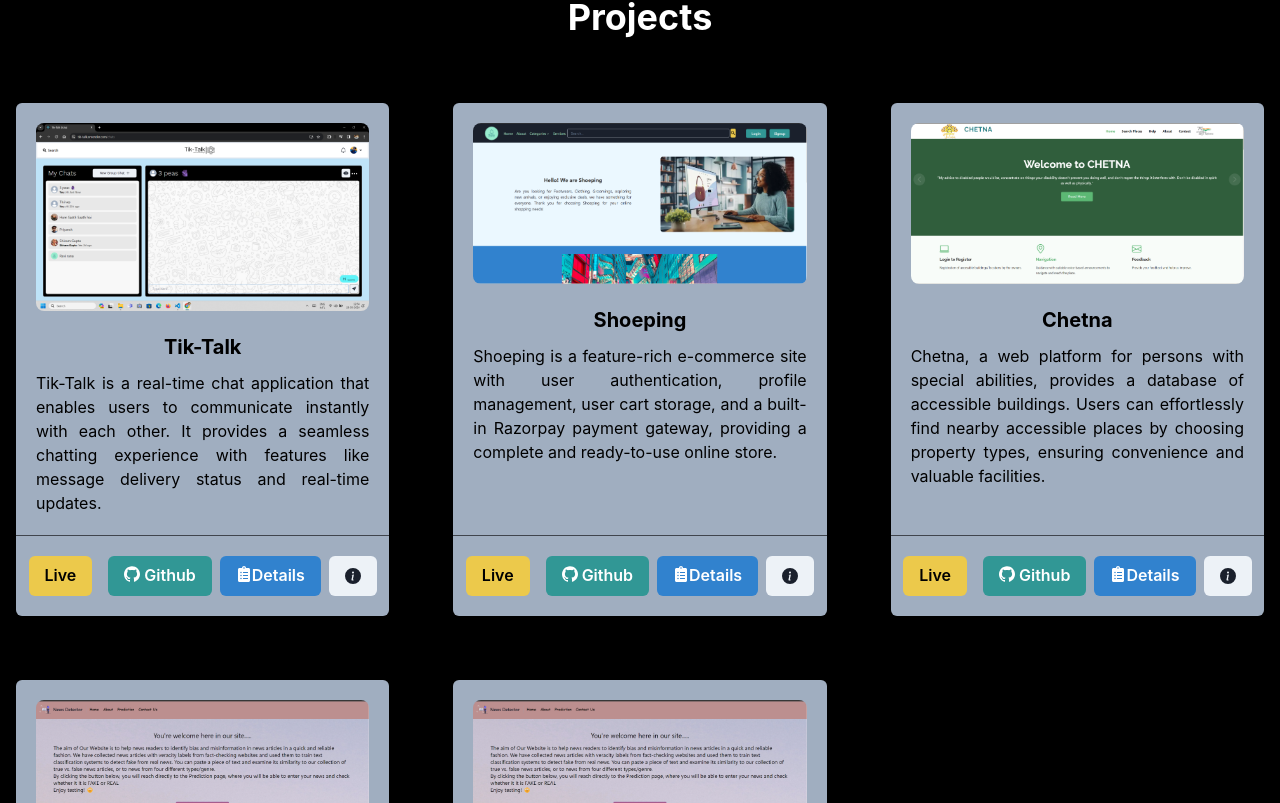
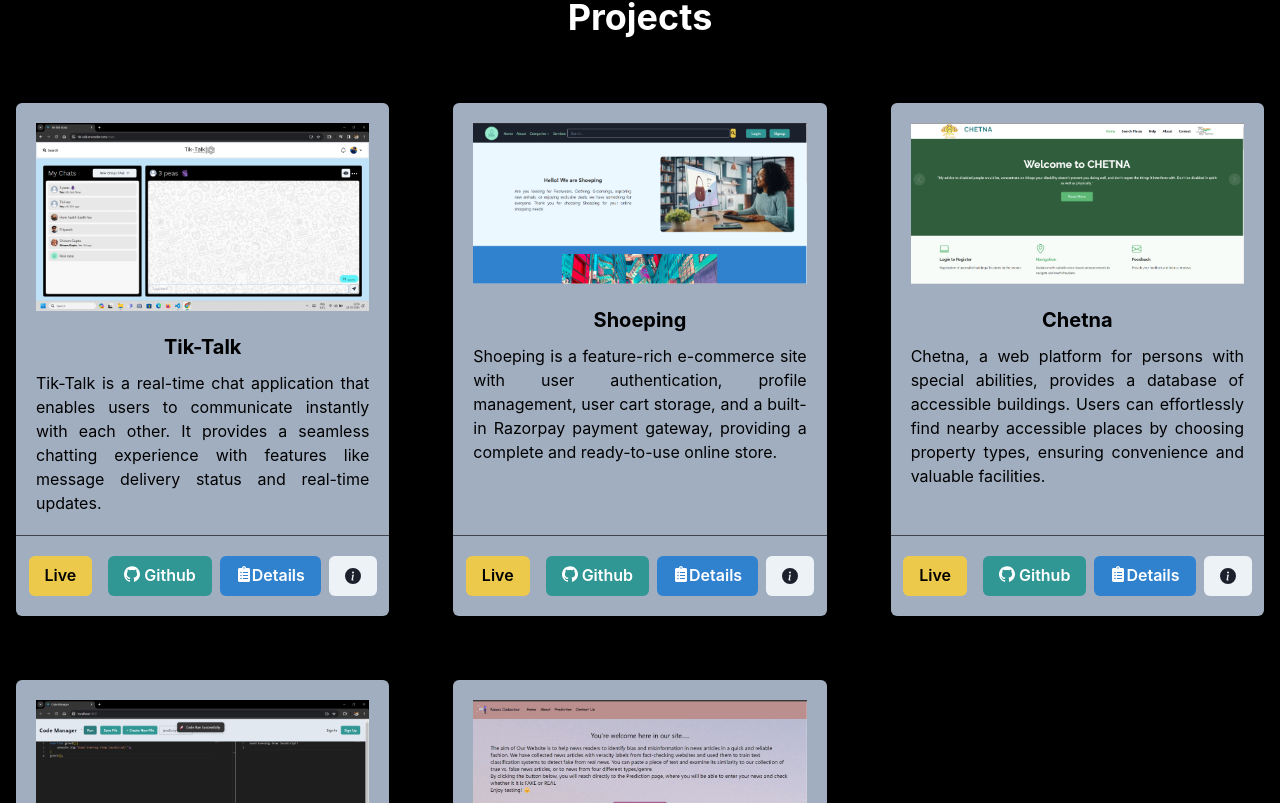
Before and after one commit to Priyansh2603/Portfolio2024, a React (Create React App) app: page / in a window 1280 px wide. Shown: the part 1037-1840 px from the top of the page. Built offline with nearby package versions, Linux system fonts and the light colour scheme.

Commit message:
Resume updated

```diff
--- /dev/null
+++ b/src/components/ImageComponent.jsx
@@ -0,0 +1,48 @@
+import React, { useState } from 'react';
+import { FaCompress } from 'react-icons/fa'; // Import the minimize icon
+
+const ImageComponent = ({ src, alt }) => {
+    const [isFullscreen, setIsFullscreen] = useState(false);
+
+    const toggleFullscreen = () => {
+        setIsFullscreen(!isFullscreen);
+    };
+
+    return (
+        <div>
+            <img
+                src={src}
+                alt={alt}
+                style={{
+                    borderRadius: 'lg',
+                    cursor: 'pointer',
+                    width: isFullscreen ? '100%' : 'auto',
+                    height: isFullscreen ? '100%' : 'auto',
+                    position: isFullscreen ? 'fixed' : 'relative',
+                    top: isFullscreen ? 0 : 'auto',
+                    left: isFullscreen ? 0 : 'auto',
+                    right: isFullscreen ? 0 : 'auto',
+                    bottom: isFullscreen ? 0 : 'auto',
+                    zIndex: isFullscreen ? 1000 : 'auto',
+                }}
+                onClick={toggleFullscreen}
+            />
+            {isFullscreen && (
+                <FaCompress
+                    onClick={toggleFullscreen}
+                    style={{
+                        position: 'fixed',
+                        top: 10,
+                        right: 10,
+                        cursor: 'pointer',
+                        zIndex: 1001,
+                        color: 'white',
+                        fontSize: '2rem',
+                    }}
+                />
+            )}
+        </div>
+    );
+};
+
+export default ImageComponent;
--- a/src/components/ProjectSection.jsx
+++ b/src/components/ProjectSection.jsx
@@ -7,6 +7,7 @@ import shoeping from '../images/Shoeping.png';
 import chetna from '../images/chetna.png';
 import news from '../images/news.png';
 import tikTalk from '../images/tikTalk.png';
+import code from '../images/code.png'
 import { FaReact,FaNode } from "react-icons/fa";
 import { SiChakraui, SiExpress, SiMui, SiPython, SiSocketdotio } from "react-icons/si";
 import { SiMongodb } from "react-icons/si";
@@ -21,6 +22,7 @@ import { SiTailwindcss } from "react-icons/si";
 import { SiFlask } from "react-icons/si";
 import { Link } from 'react-router-dom';
 import Details from './Details';
+import ImageComponent from './ImageComponent';
 export default function ProjectSection() {
     const projects = [
             {
@@ -76,7 +78,7 @@ export default function ProjectSection() {
             },
             {
                 title: "Code Editor",
-                img: news,
+                img: code,
                 desc: "Code Editor is a versatile web application enabling users to create profiles, write, execute, and save code snippets. Experience seamless coding with user-friendly features and robust functionalities.",
                 live: "https://github.com/Priyansh2603/coderunner",
                 git: "https://github.com/Priyansh2603/coderunner",
@@ -122,13 +124,13 @@ export default function ProjectSection() {
                     return (
                         <Card maxW='sm' bg="gray.400" color="black" key={i}>
                             <CardBody>
-                                <Link to={e.live} target='_blank'>
-                                <Image
+                                {/* <Link to={e.live} target='_blank'> */}
+                                <ImageComponent
                                     src={e.img}
                                     alt='Green double couch with wooden legs'
                                     borderRadius='lg'
                                 />
-                                </Link>
+                                {/* </Link> */}
                                 <Stack mt='6' spacing='3' textAlign={'center'}>
                                     <Heading size='md'>{e.title}</Heading>
                                     <Text textAlign={'justify'}>
```
Also changed, not shown: src/images/code.png (added), 1 other file (tests, documents, lock files or other folders).
